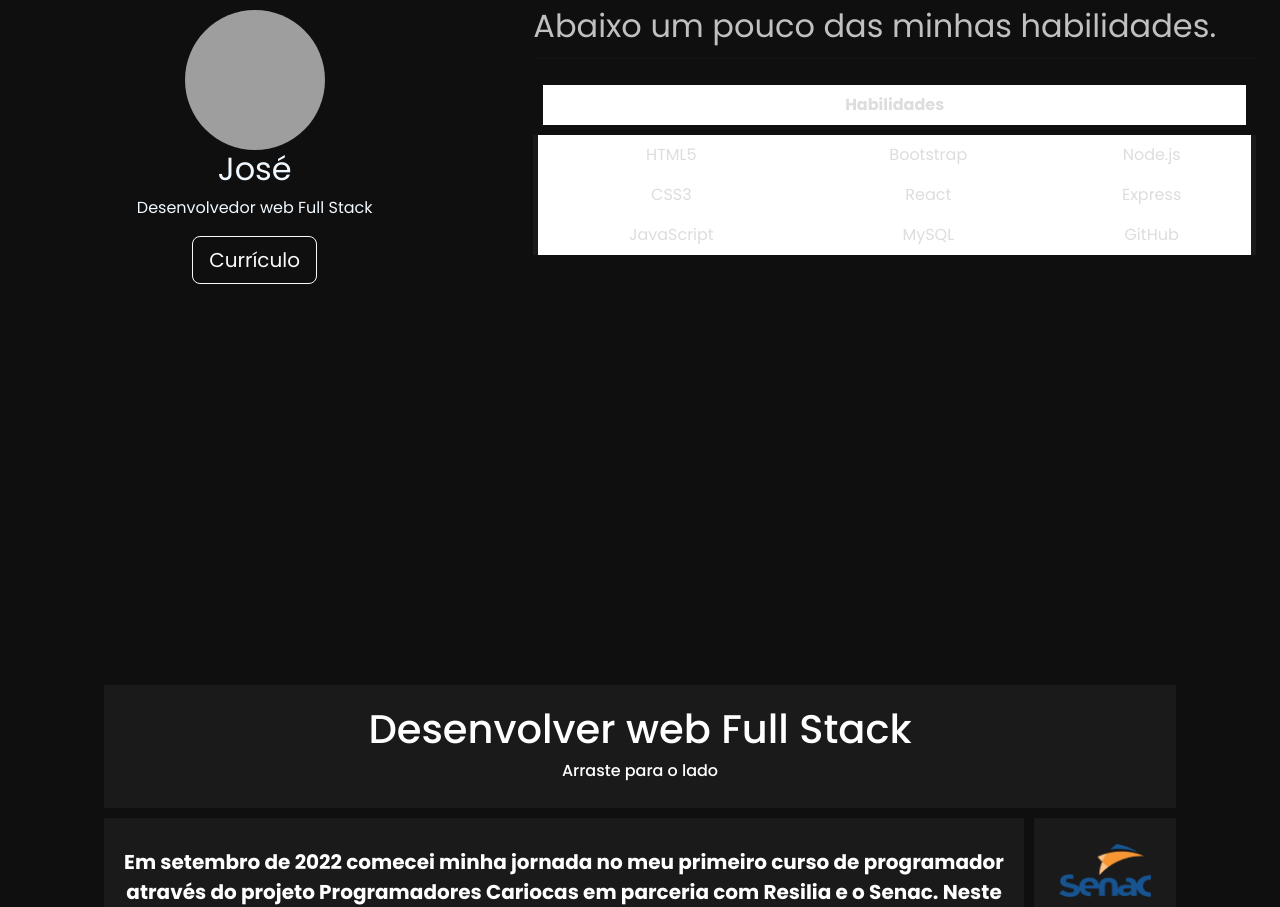
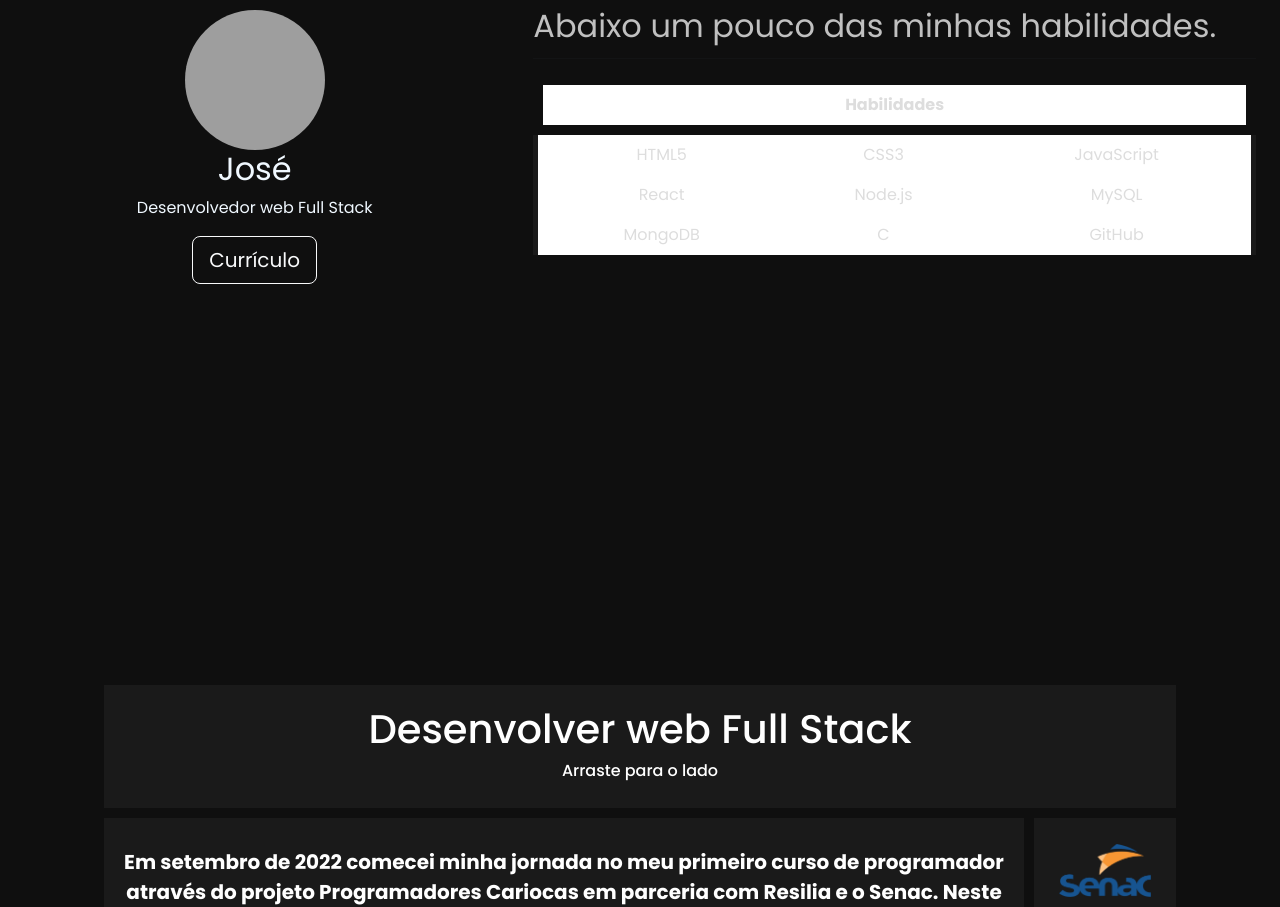
Before and after one commit to elguesabal/Portfolio, a React (Vite) app: page / in a window 1280 px wide. Shown: the part 840-1747 px from the top of the page. Built offline with nearby package versions, Linux system fonts and the light colour scheme; grey boxes are pictures that could not be loaded.

Commit message:
esqueci de adicionar a linguagem C nas habilidades

```diff
--- a/src/components/perfil.jsx
+++ b/src/components/perfil.jsx
@@ -16,17 +16,17 @@ function Perfil() {
                             <tbody>
                                 <tr>
                                     <td>HTML5</td>
-                                    <td>Bootstrap</td>
-                                    <td>Node.js</td>
+                                    <td>CSS3</td>
+                                    <td>JavaScript</td>
                                 </tr>
                                 <tr>
-                                    <td>CSS3</td>
                                     <td>React</td>
-                                    <td>Express</td>
+                                    <td>Node.js</td>
+                                    <td>MySQL</td>
                                 </tr>
                                 <tr>
-                                    <td>JavaScript</td>
-                                    <td>MySQL</td>
+                                    <td>MongoDB</td>
+                                    <td>C</td>
                                     <td>GitHub</td>
                                 </tr>
                             </tbody>
```
